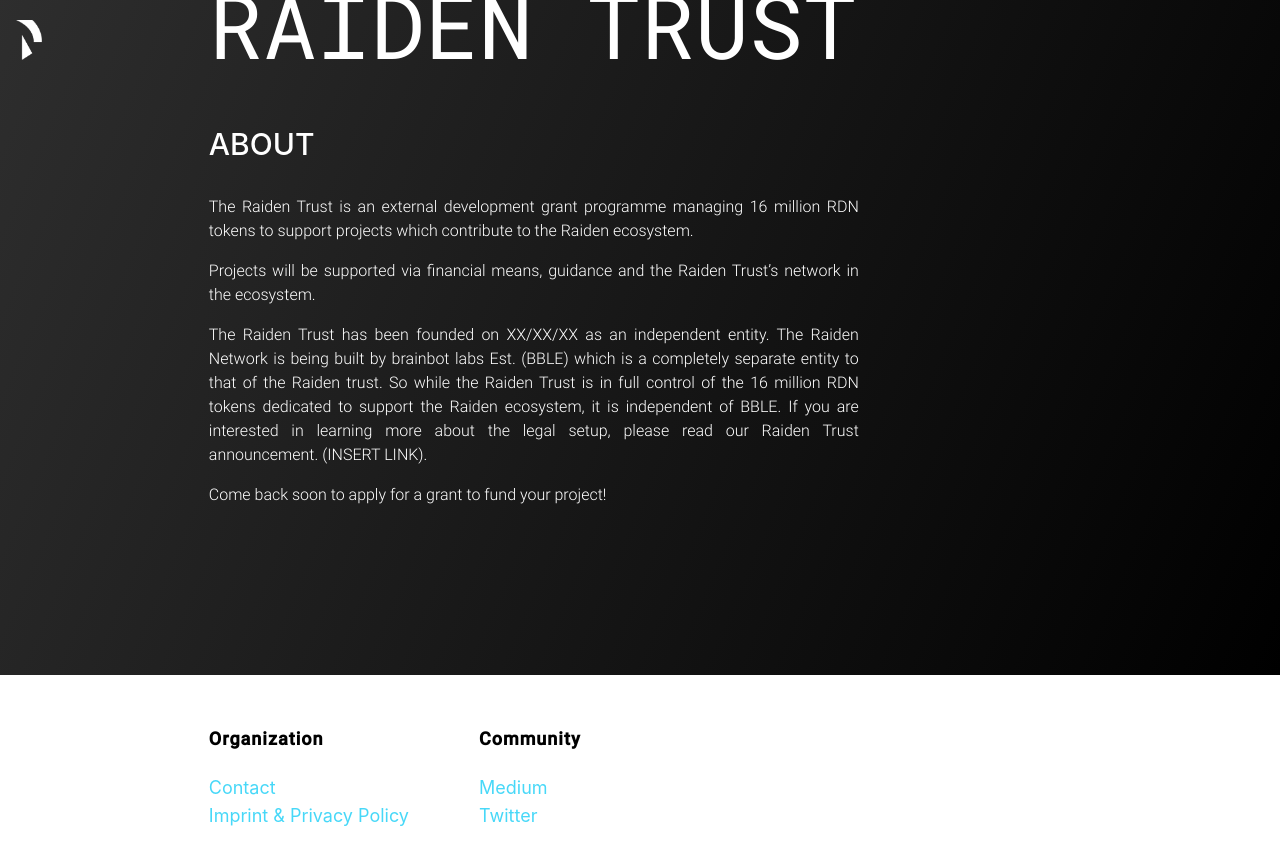
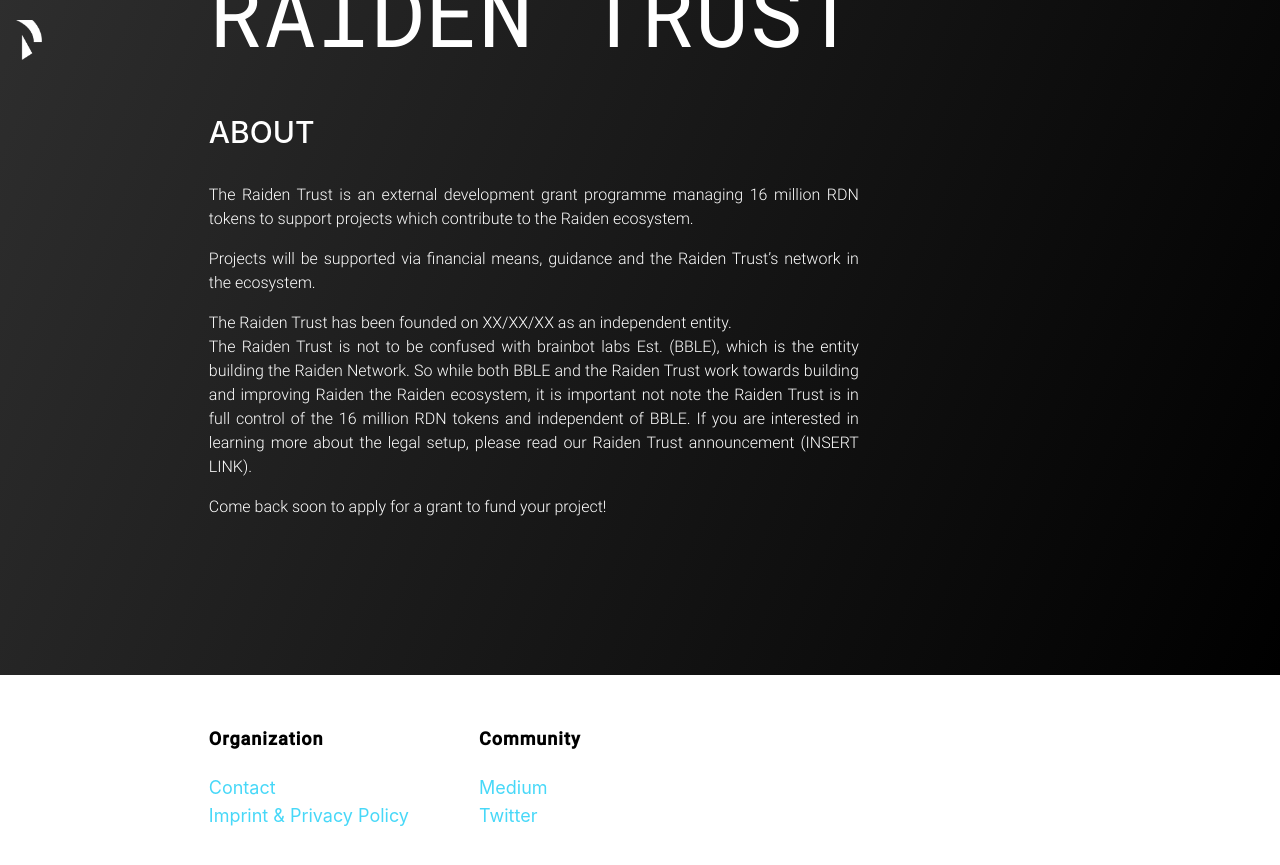
Before and after one commit to raiden-trust/website, a Jekyll site: the page built from index.html, in a window 1280 px wide and 900 px high, scrolled down 254 px. Shown: the top 865 px of the window. Built offline with Jekyll 4.4.1, drawn with Linux system fonts in a browser that asks for light colours.

Commit message:
Update landing.html

```diff
--- a/_layouts/landing.html
+++ b/_layouts/landing.html
@@ -36,13 +36,13 @@ layout: default
       </p>
 
       <p class="justify">
-        The Raiden Trust has been founded on XX/XX/XX as an independent entity.
-        The Raiden Network is being built by brainbot labs Est. (BBLE) which is a
-        completely separate entity to that of the Raiden trust. So while the Raiden
-        Trust is in full control of the 16 million RDN tokens dedicated to support
-        the Raiden ecosystem, it is independent of BBLE. If you are interested in
-        learning more about the legal setup, please read our Raiden Trust announcement.
-        (INSERT LINK).
+        The Raiden Trust has been founded on XX/XX/XX as an independent entity. <br>
+        The Raiden Trust is not to be confused with brainbot labs Est. (BBLE), which is
+        the entity building the Raiden Network. So while both BBLE and the Raiden Trust
+        work towards building and improving Raiden the Raiden ecosystem, it is important
+        not note the Raiden Trust is in full control of the 16 million RDN tokens and
+        independent of BBLE. If you are interested in learning more about the legal setup,
+        please read our Raiden Trust announcement (INSERT LINK).
       </p>
 
       <p class="justify">
```
